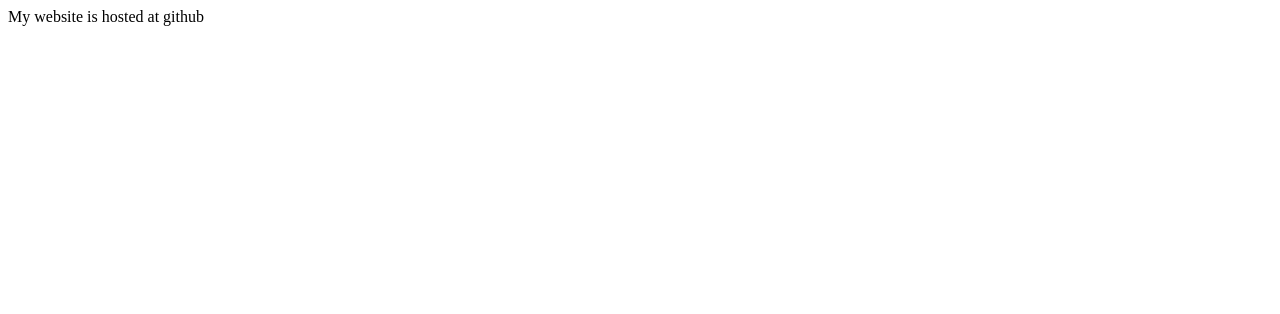
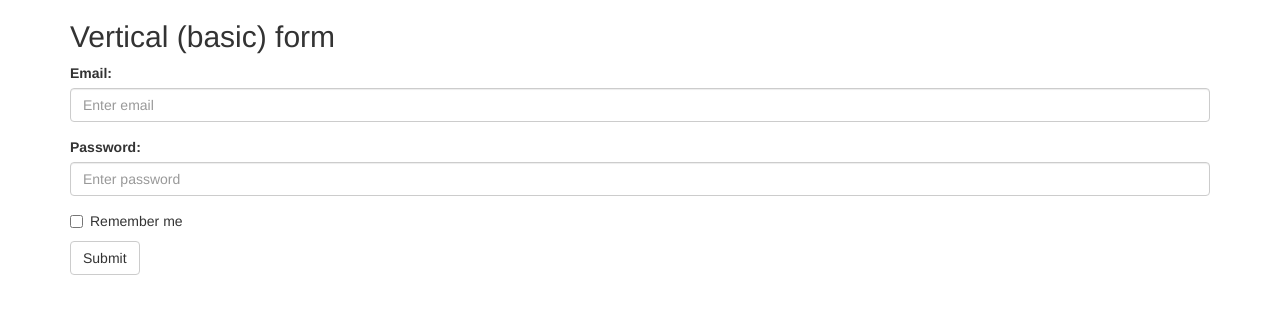
Before and after one commit to priyanshu-yadav/priyanshu-yadav.github.io, a plain HTML site: page index.html in a window 1280 px wide. Drawn offline with nearby package versions, Linux system fonts and the light colour scheme.

Commit message:
added index

```diff
--- a/index.html
+++ b/index.html
@@ -1 +1,32 @@
-My website is hosted at github
+<!DOCTYPE html>
+<html lang="en">
+<head>
+  <title>Bootstrap Example</title>
+  <meta charset="utf-8">
+  <meta name="viewport" content="width=device-width, initial-scale=1">
+  <link rel="stylesheet" href="https://maxcdn.bootstrapcdn.com/bootstrap/3.3.7/css/bootstrap.min.css">
+  <script src="https://ajax.googleapis.com/ajax/libs/jquery/3.2.1/jquery.min.js"></script>
+  <script src="https://maxcdn.bootstrapcdn.com/bootstrap/3.3.7/js/bootstrap.min.js"></script>
+</head>
+<body>
+
+<div class="container">
+  <h2>Vertical (basic) form</h2>
+  <form action="/action_page.php">
+    <div class="form-group">
+      <label for="email">Email:</label>
+      <input type="email" class="form-control" id="email" placeholder="Enter email" name="email">
+    </div>
+    <div class="form-group">
+      <label for="pwd">Password:</label>
+      <input type="password" class="form-control" id="pwd" placeholder="Enter password" name="pwd">
+    </div>
+    <div class="checkbox">
+      <label><input type="checkbox" name="remember"> Remember me</label>
+    </div>
+    <button type="submit" class="btn btn-default">Submit</button>
+  </form>
+</div>
+
+</body>
+</html>
```
